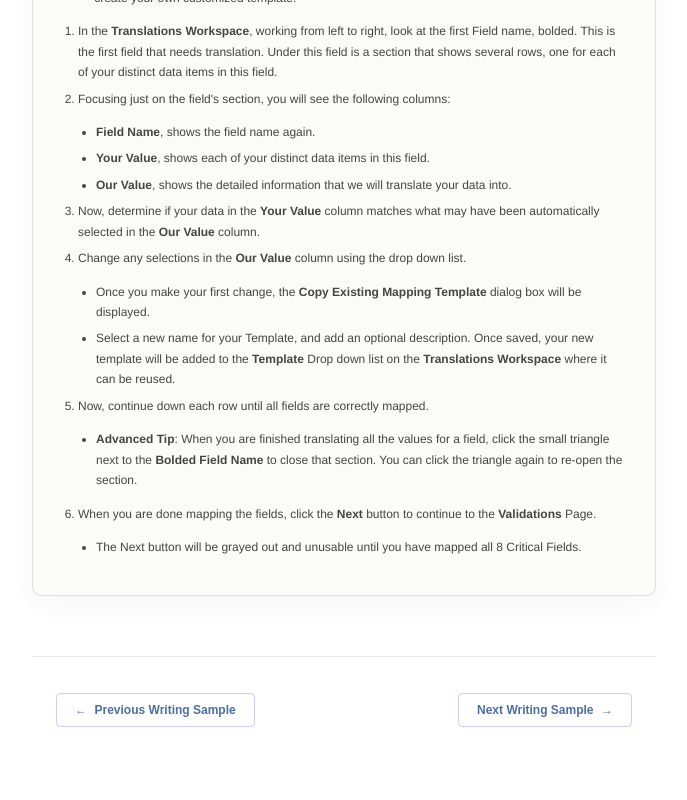
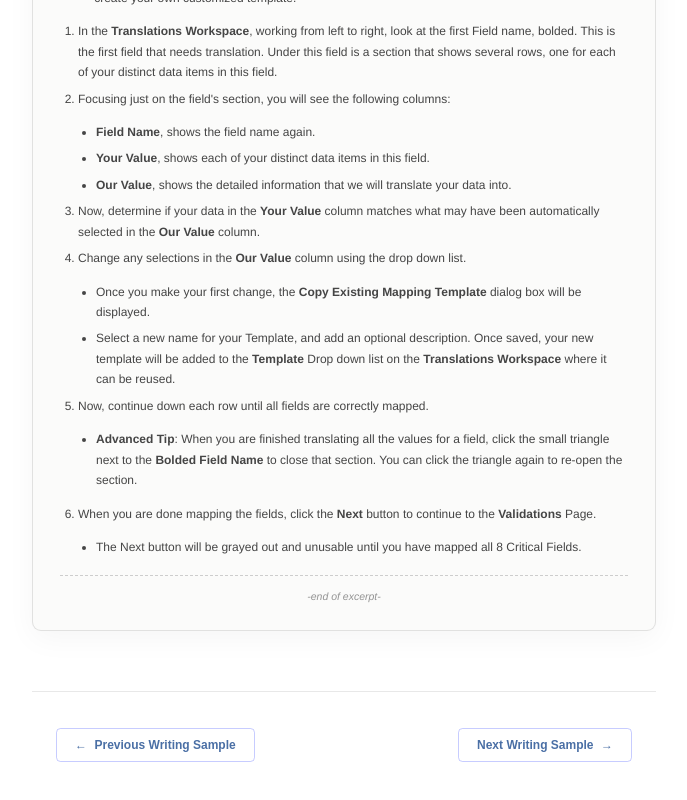
Before and after one commit to mneuman100/mn-portfolio, an Angular app: page /TW_portfolio/file-import-dashboard in a window 1280 px wide. Shown: the part 3580-4380 px from the top of the page, without its empty margins (296-983 px from the left). Built offline with nearby package versions, Linux system fonts and the light colour scheme.

Commit message:
Add end-of-excerpt notation to file import dashboard sample
This page is an excerpt of a larger document, matching the pattern
used on the other TW sample pages, but was missing the closing marker
indicating there's more content beyond what's shown.

```diff
--- a/src/app/pages/file-import-dashboard-tw-sample-page.html
+++ b/src/app/pages/file-import-dashboard-tw-sample-page.html
@@ -175,6 +175,8 @@
                 </ul>
             </li>
         </ol>
+
+        <p class="end-of-excerpt">-end of excerpt-</p>
     </div>
 
     <app-case-study-nav-component
```
